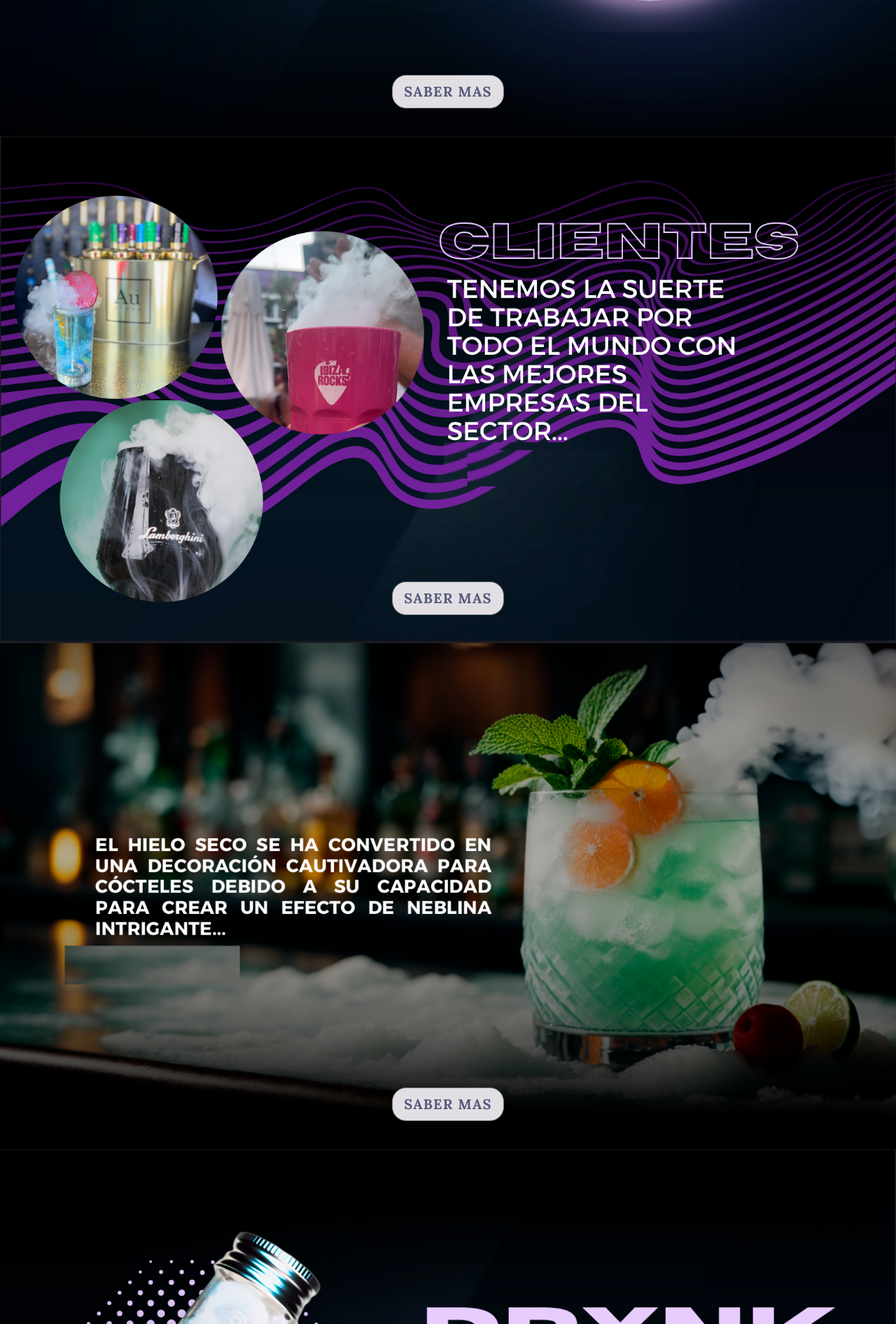
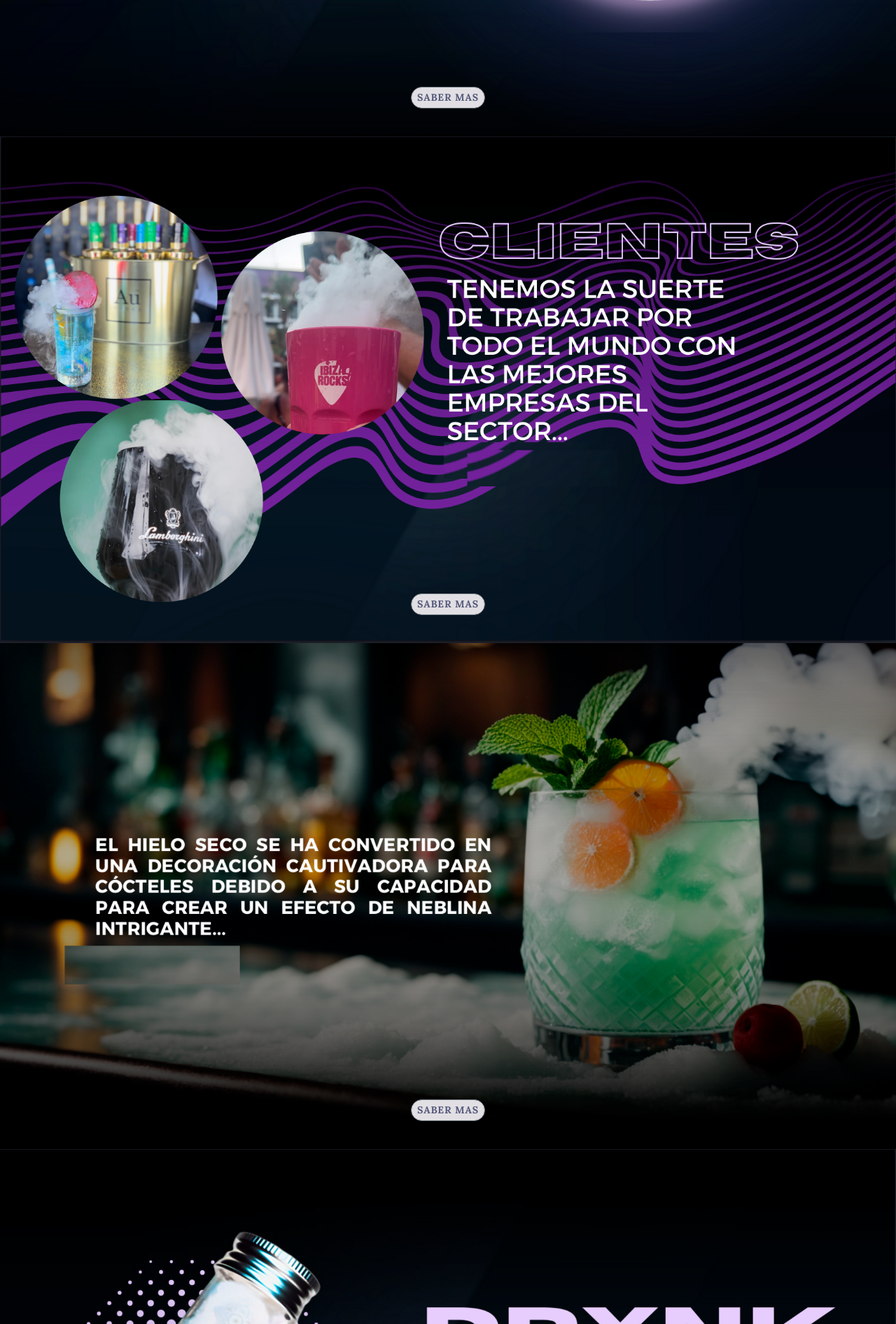
Before and after one commit to luchaoo7/drynk, a React (Vite) app: page / in a window 1280 px wide. Shown: the part 528-2420 px from the top of the page at 70% size. Built offline with nearby package versions, Linux system fonts and the light colour scheme.

Commit message:
Change button size

```diff
--- a/src/components/About.tsx
+++ b/src/components/About.tsx
@@ -42,7 +42,7 @@ const About = (): JSX.Element => {
                         <div className="carousel-item active">
                             <PostImage image_path={multipleCapsulBG} className="d-block w-100" />
                             <div className="carousel-caption d-md-block">
-                                <button style={saberMasStyle} type="button" className="btn btn-secondary btn-lg">SABER MAS</button>
+                                <button style={saberMasStyle} type="button" className="btn btn-secondary btn-sm">SABER MAS</button>
                             </div>
                         </div>
                     </div>
@@ -53,7 +53,7 @@ const About = (): JSX.Element => {
                         <div className="carousel-item active">
                             <PostImage image_path={circleBG} className="d-block w-100" />
                             <div className="carousel-caption d-md-block">
-                                <button style={saberMasStyle} type="button" className="btn btn-secondary btn-lg">SABER MAS</button>
+                                <button style={saberMasStyle} type="button" className="btn btn-secondary btn-sm">SABER MAS</button>
                             </div>
                         </div>
                     </div>
@@ -65,7 +65,7 @@ const About = (): JSX.Element => {
                         <div className="carousel-item active">
                             <PostImage image_path={cupBG} className="d-block w-100" />
                             <div className="carousel-caption d-md-block">
-                                <button style={saberMasStyle} type="button" className="btn btn-secondary btn-lg">SABER MAS</button>
+                                <button style={saberMasStyle} type="button" className="btn btn-secondary btn-sm">SABER MAS</button>
                             </div>
                         </div>
                     </div>
@@ -77,7 +77,7 @@ const About = (): JSX.Element => {
                         <div className="carousel-item active">
                             <PostImage image_path={singleCapsulBG} className="d-block w-100" />
                             <div className="carousel-caption d-md-block">
-                                <button style={saberMasStyle} type="button" className="btn btn-secondary btn-lg">SABER MAS</button>
+                                <button style={saberMasStyle} type="button" className="btn btn-secondary btn-sm">SABER MAS</button>
                             </div>
                         </div>
                     </div>
@@ -89,7 +89,7 @@ const About = (): JSX.Element => {
                         <div className="carousel-item active">
                             <PostImage image_path={cupTablesBG} className="d-block w-100" />
                             <div className="carousel-caption d-md-block">
-                                <button style={saberMasStyle} type="button" className="btn btn-secondary btn-lg">SABER MAS</button>
+                                <button style={saberMasStyle} type="button" className="btn btn-secondary btn-sm">SABER MAS</button>
                             </div>
                         </div>
                     </div>
```
